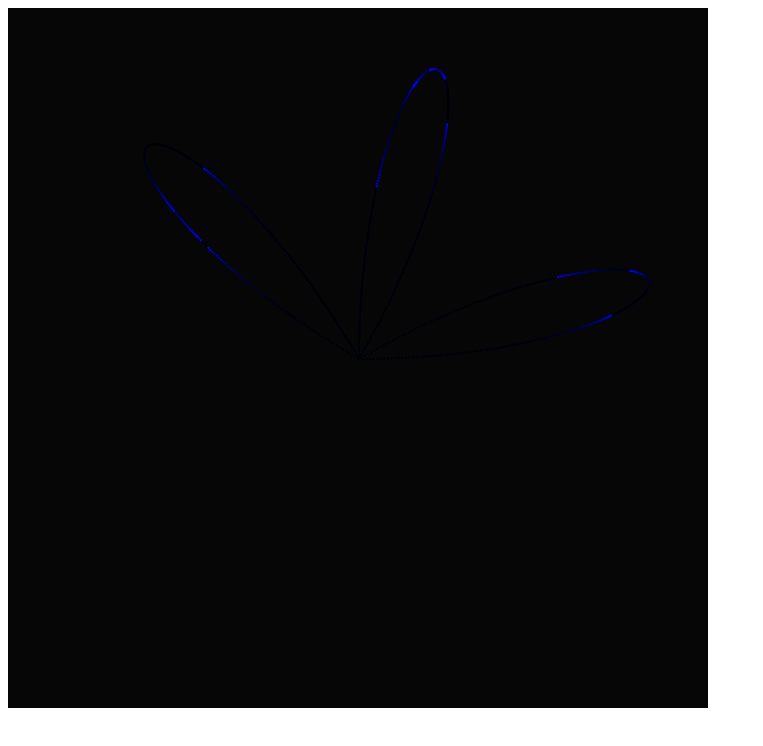
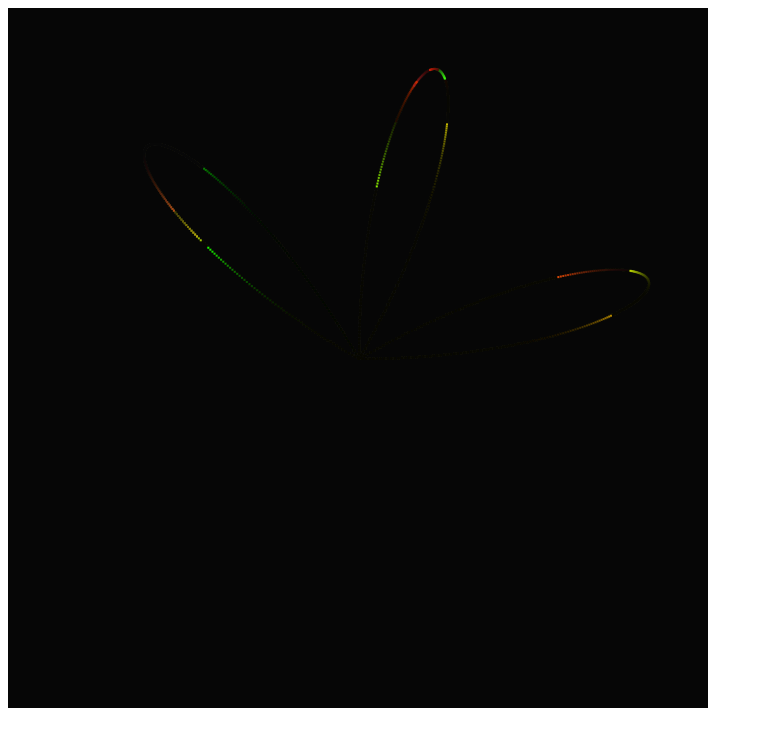
Before and after one commit to nickcopi/Parametric-Tracers, a plain HTML site: page index.html in a window 1280 px wide. Shown: the whole page, without its empty margins (0-763 px from the left). Drawn offline with Linux system fonts and the light colour scheme.

Commit message:
Colors :)

```diff
--- a/index.html
+++ b/index.html
@@ -5,7 +5,9 @@
 		constructor(x,y,color){
 			this.x = x;
 			this.y = y;
-			this.color = color;
+			this.red = Math.floor(Math.random() * redMax);
+			this.blue = Math.floor(Math.random() * blueMax);
+			this.green = Math.floor(Math.random() * greenMax);
 			this.t = 0;
 		}
 		getX(){
@@ -16,12 +18,18 @@
 		}
 		move(){
 			this.t+=0.002;
+			this.red += (Math.random() > 0.5)?1:-1;
+			this.blue += (Math.random() > 0.5)?1:-1;
+			this.green += (Math.random() > 0.5)?1:-1;
 		}
 	}
 	let canvas = document.getElementById('canvas');
 	let ctx = canvas.getContext('2d');
 	let x = 350;
 	let y = 350
+	const redMax = 255;
+	const greenMax = 255;
+	const blueMax = 0;
 	let func1 = t=>Math.sin(6*t)*Math.cos(t);
 	let func2 = t=>Math.abs(Math.sin(6*t)*Math.sin(t));
 	let tracers = [new Tracer(350,350)];
@@ -34,7 +42,8 @@
 		ctx.fillRect(0,0,canvas.width,canvas.height);
 		ctx.globalAlpha = 1;
 		tracers.forEach(t=>{
-			ctx.fillStyle = 'blue';
+			//ctx.fillStyle = 'blue';
+			ctx.fillStyle = `rgb(${t.red},${t.green},${t.blue})`;
 			ctx.fillRect(t.getX(),t.getY(),2,2);
 			t.move();
 		});
```
